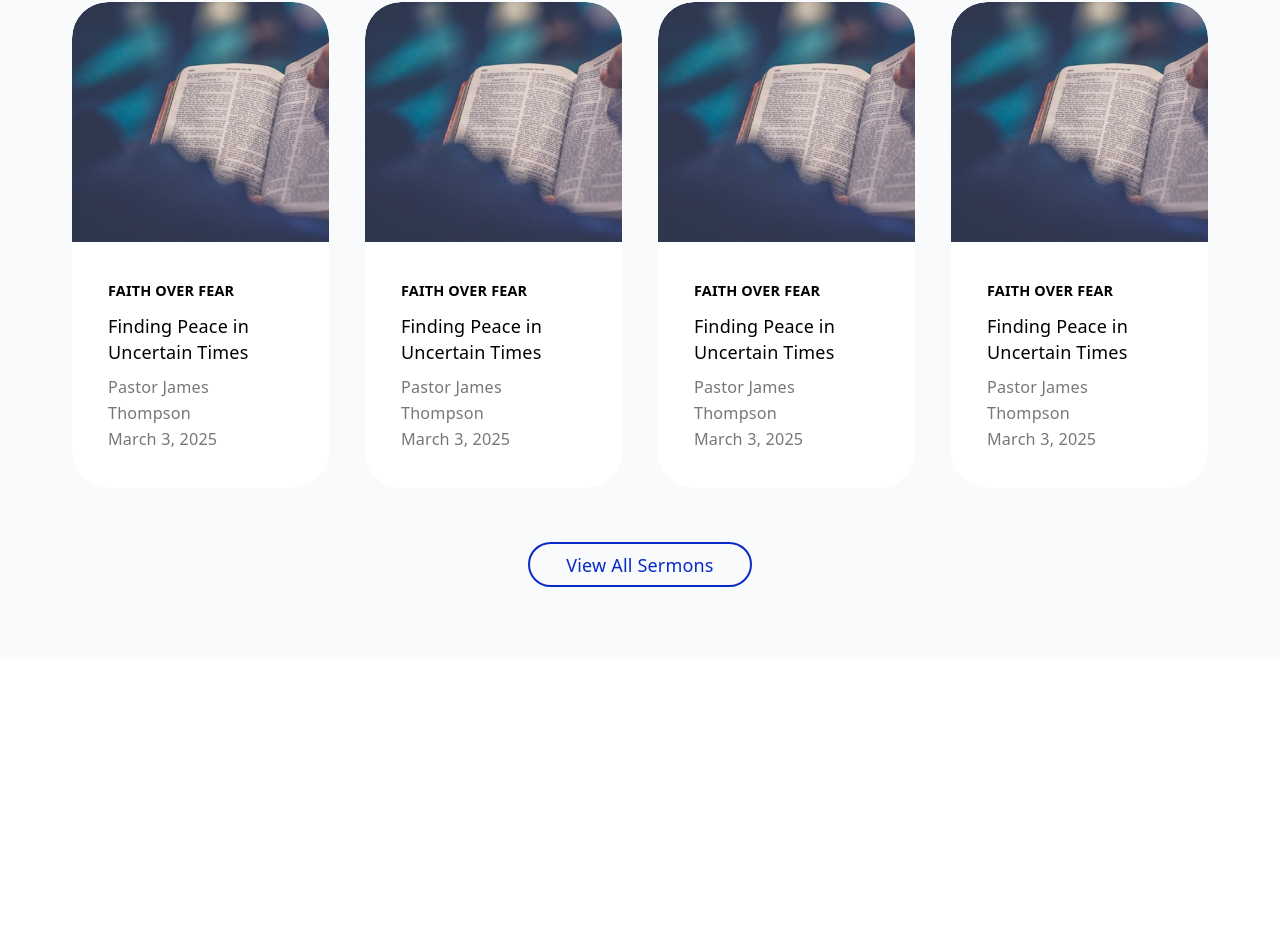
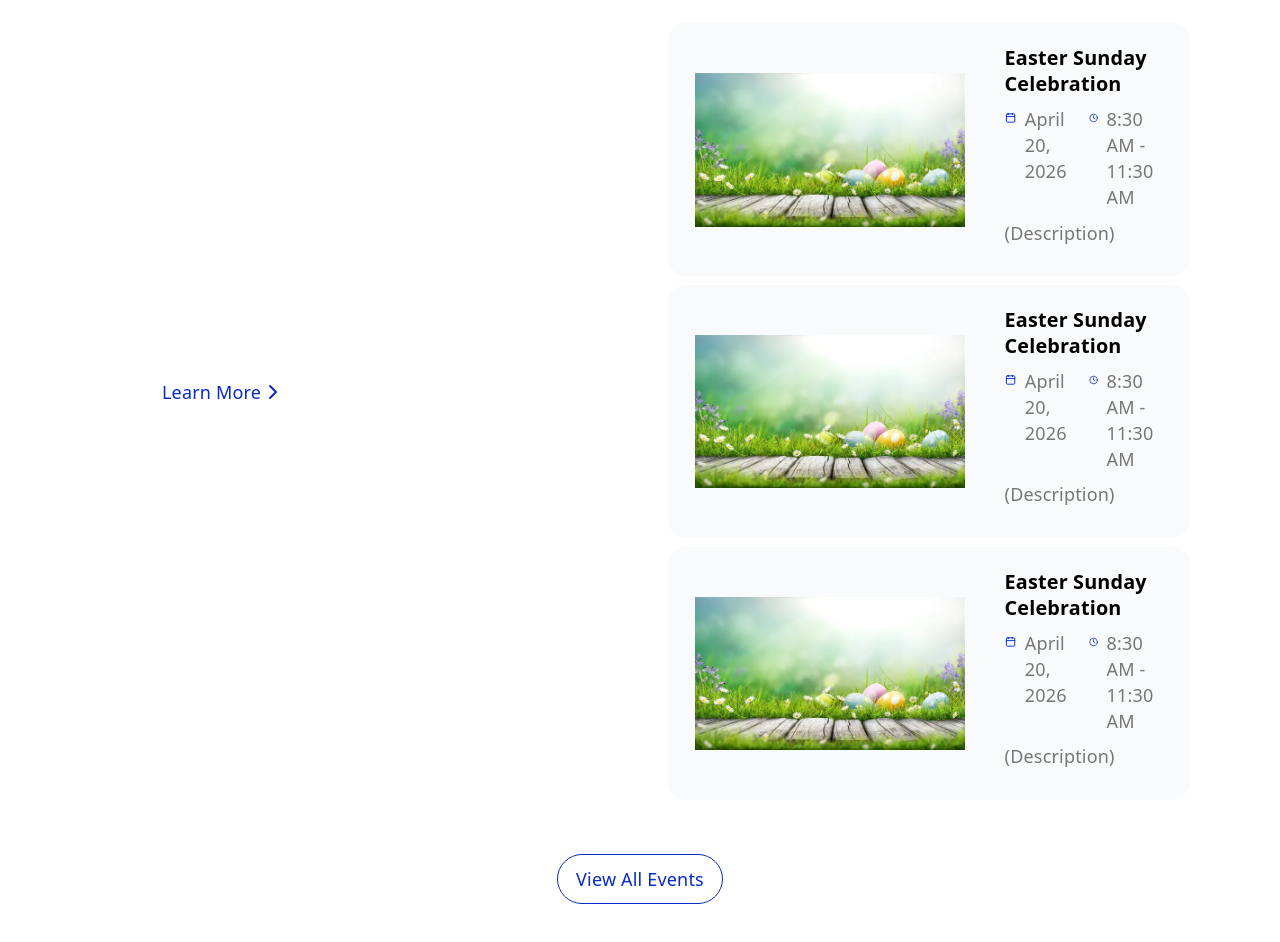
Before and after one commit to dominioncityalapere/dcalapere_webapp, a React (Vite) app in the folder dcalapere/: page / in a window 1280 px wide. Shown: the part 1856-2798 px from the top of the page. Before the commit the page ends 2515 px from the top, so only its background shows below. Built offline with nearby package versions, Linux system fonts and the light colour scheme; no server answers.

Commit message:
Added event section to the home page.

```diff
--- a/dcalapere/src/App.tsx
+++ b/dcalapere/src/App.tsx
@@ -6,6 +6,7 @@ import HeroSection from './sections/HeroSection.tsx'
 import ServiceTimeSection from './sections/ServiceTimeSection.tsx'
 import DailyDevotional from './sections/DailyDevotional.tsx'
 import SermonSection from './sections/SermonSection.tsx'
+import EventsSection from './sections/EventsSection.tsx'
 import AdminDashboard from './admin/AdminDashboard.tsx'
 import AdminLogin from './admin/AdminLogin.tsx';
 
@@ -18,6 +19,7 @@ function HomePage() {
         <HeroSection />
         <ServiceTimeSection />
         <DailyDevotional />
+        <EventsSection />
         <SermonSection />
       </main>
     </>
--- a/dcalapere/src/admin/AdminDashboard.ts
+++ b/dcalapere/src/admin/AdminDashboard.ts
@@ -12,7 +12,7 @@ export const AdminContainer = styled.div`
   display: flex;
   flex-direction: column;
   align-items: center;
-  height: 100vh;
+  height: 100dvh;
 
   form {
     display: grid;
--- a/dcalapere/src/admin/AdminLogin.ts
+++ b/dcalapere/src/admin/AdminLogin.ts
@@ -12,13 +12,17 @@ export const LoginContainer = styled.div`
   display: flex;
   flex-direction: column;
   align-items: center;
-  height: 100vh;
+  height: 100dvh;
+
+  h1 {
+    padding-top: 4rem;
+  }
 
   form {
     display: grid;
     grid-template-columns: auto;
     gap: 1rem;
-    padding-top: 0.6rem;
+    padding-top: 1rem;
     width: 100%;
 
     @media (min-width: 768px) {
--- /dev/null
+++ b/dcalapere/src/sections/EventsSection.ts
@@ -0,0 +1,179 @@
+import styled from "styled-components";
+import eventImage from "../images/eventImage.jpg";
+
+export const PrimaryColor = "#072ac8";
+export const WhiteColor = "#FFFFFF";
+export const BlackColor = "#000000";
+export const YellowColor = "#CA8A04";
+export const OffWhiteColor = "#f9fafb";
+export const GreyColor = "#777777";
+export const DevotionalContentBgColor = "rgba(255, 255, 255, 0.69)";
+
+export const A = styled.a`
+  text-decoration: none;
+  cursor: pointer;
+  width: fit-content;
+`;
+
+export const AEvents = styled.a`
+  text-decoration: none;
+  cursor: pointer;
+  text: center;
+  display: inline-flex;
+  justify-content: center;
+`;
+
+export const BgColor = styled.div`
+  background: ${WhiteColor};
+  padding: 3rem 1rem;
+
+  @media (min-width: 768px) {
+    padding: 5rem;
+  }
+
+  @media (min-width: 1024px) {
+    padding: 5rem;
+  }
+`;
+
+export const EventsContent = styled.div`
+  color: ${BlackColor};
+
+  .sectionTitle {
+    padding-bottom: 1.5rem;
+    font-weight: bold;
+    font-size: 2rem;
+
+    @media (min-width: 768px) {
+      padding-bottom: 1.5rem;
+      font-size: 3rem;
+    }
+  }
+
+  .sectionSubTitle {
+    padding-bottom: 3rem;
+  }
+
+  .eventWrapper {
+    display: flex;
+    flex-direction: column;
+    gap: 2rem;
+
+    @media (min-width: 1024px) {
+      flex-direction: row;
+    }
+  }
+
+  .eventDetail {
+    background-image:
+      linear-gradient(rgba(37, 64, 185, 0.85)), url(${eventImage});
+    display: flex;
+    flex-direction: column;
+    gap: 0.7rem;
+    text-align: left;
+    color: ${WhiteColor};
+    padding: 2rem;
+    border-radius: 2rem;
+
+    @media (min-width: 1024px) {
+      width: 50%;
+      padding: 3rem;
+    }
+  }
+
+  .eventTitle {
+    font-size: 1.5rem;
+    padding-bottom: 1.5rem;
+    font-weight: bold;
+
+    @media (min-width: 768px) {
+      font-size: 2.5rem;
+    }
+  }
+
+  .numberDetail {
+    display: flex;
+    gap: 0.5rem;
+  }
+
+  .numberDetailSidebar {
+    display: flex;
+    flex-direction: column;
+    gap: 0.5rem;
+    padding-bottom: 0.5rem;
+    color: ${GreyColor};
+    font-size: 0.8rem;
+
+    @media (min-width: 768px) {
+      flex-direction: row;
+      font-size: 1rem;
+    }
+  }
+
+  .eventDetailSidebar {
+    display: flex;
+    flex-direction: column;
+    text-align: left;
+    gap: 0.5rem;
+
+    .imageAlignText {
+      display: flex;
+      gap: 0.5rem;
+      align-items: center;
+      background: ${OffWhiteColor};
+      padding: 0.5rem;
+      border-radius: 1rem;
+
+      .eventTitleSidebar {
+        font-size: 1rem;
+        font-weight: bold;
+        padding-bottom: 0.5rem;
+
+        @media (min-width: 768px) {
+          font-size: 1.1rem;
+        }
+      }
+
+      .textSidebar {
+        padding: 0.7rem;
+      }
+    }
+
+    .eventImageSidebar {
+      width: 10rem;
+      border-radius: 1rem;
+
+      @media (min-width: 768px) {
+        width: 15rem;
+        padding: 1rem;
+      }
+    }
+
+    @media (min-width: 1024px) {
+      width: 50%;
+    }
+  }
+`;
+
+export const LearnButton = styled.div`
+  width: fit-content;
+  padding: 0.6rem 1rem;
+  display: flex;
+  align-items: center;
+  justify-content: center;
+  color: ${PrimaryColor};
+  background: ${WhiteColor};
+  margin-top: 1rem;
+`;
+
+export const EventsButton = styled.div`
+  width: fit-content;
+  display: flex;
+  padding: 0.6rem 1rem;
+  align-items: center;
+  justify-content: center;
+  color: ${PrimaryColor};
+  background: transparent;
+  border: 0.1rem solid ${PrimaryColor};
+  margin-top: 3rem;
+`;
--- /dev/null
+++ b/dcalapere/src/sections/EventsSection.tsx
@@ -0,0 +1,190 @@
+import { Clock4, Calendar, MapPin, ChevronRight } from "lucide-react";
+import eventImage from "../images/eventImage.jpg";
+
+import {
+  A,
+  PrimaryColor,
+  BgColor,
+  EventsContent,
+  LearnButton,
+  EventsButton,
+  AEvents,
+} from "./EventsSection";
+
+const EventsSection = () => {
+  return (
+    <BgColor>
+      <EventsContent>
+        <p className="sectionTitle">Upcoming Events</p>
+        <p className="sectionSubTitle">
+          Join us for fellowship, growth, and community
+        </p>
+
+        <div className="eventWrapper">
+          <div className="eventDetail">
+            <p className="eventTitle">Easter Sunday Celebration</p>
+
+            <div className="numberDetail">
+              <Calendar />
+              <p className="eventDate">April 20, 2026</p>
+            </div>
+
+            <div className="numberDetail">
+              <Clock4 />
+              <p className="dayTime">8:30 AM - 11:30 AM</p>
+            </div>
+
+            <div className="numberDetail">
+              <MapPin />
+              <p>
+                2nd Floor Tanterlizer Building, 3 Oluwakemi Street, Alapere
+                Roundabout, Lagos
+              </p>
+            </div>
+
+            <div className="numberDetail">
+              <p>(Description)</p>
+            </div>
+
+            <A href="#">
+              <LearnButton
+                style={{
+                  borderRadius: "3rem",
+                }}
+              >
+                Learn More <ChevronRight />
+              </LearnButton>
+            </A>
+          </div>
+
+          {/* Sidebar Events */}
+
+          <div className="eventDetailSidebar">
+            <div className="imageAlignText">
+              <img
+                className="eventImageSidebar"
+                src={eventImage}
+                alt="Event Image"
+              />
+
+              <div className="textSidebar">
+                <p className="eventTitleSidebar">Easter Sunday Celebration</p>
+
+                <div className="numberDetailSidebar">
+                  <div style={{ display: "flex", gap: "0.5rem" }}>
+                    <Calendar
+                      style={{
+                        color: PrimaryColor,
+                      }}
+                    />
+                    <p className="eventDate">April 20, 2026</p>
+                  </div>
+
+                  <div style={{ display: "flex", gap: "0.5rem" }}>
+                    <Clock4
+                      style={{
+                        color: PrimaryColor,
+                      }}
+                    />
+                    <p className="dayTime">8:30 AM - 11:30 AM</p>
+                  </div>
+                </div>
+
+                <div className="numberDetailSidebar">
+                  <p>(Description)</p>
+                </div>
+              </div>
+            </div>
+
+            {/* Second Event Sidebar */}
+
+            <div className="imageAlignText">
+              <img
+                className="eventImageSidebar"
+                src={eventImage}
+                alt="Event Image"
+              />
+
+              <div className="textSidebar">
+                <p className="eventTitleSidebar">Easter Sunday Celebration</p>
+
+                <div className="numberDetailSidebar">
+                  <div style={{ display: "flex", gap: "0.5rem" }}>
+                    <Calendar
+                      style={{
+                        color: PrimaryColor,
+                      }}
+                    />
+                    <p className="eventDate">April 20, 2026</p>
+                  </div>
+
+                  <div style={{ display: "flex", gap: "0.5rem" }}>
+                    <Clock4
+                      style={{
+                        color: PrimaryColor,
+                      }}
+                    />
+                    <p className="dayTime">8:30 AM - 11:30 AM</p>
+                  </div>
+                </div>
+
+                <div className="numberDetailSidebar">
+                  <p>(Description)</p>
+                </div>
+              </div>
+            </div>
+
+            {/* Third Event Sidebar */}
+
+            <div className="imageAlignText">
+              <img
+                className="eventImageSidebar"
+                src={eventImage}
+                alt="Event Image"
+              />
+
+              <div className="textSidebar">
+                <p className="eventTitleSidebar">Easter Sunday Celebration</p>
+
+                <div className="numberDetailSidebar">
+                  <div style={{ display: "flex", gap: "0.5rem" }}>
+                    <Calendar
+                      style={{
+                        color: PrimaryColor,
+                      }}
+                    />
+                    <p className="eventDate">April 20, 2026</p>
+                  </div>
+
+                  <div style={{ display: "flex", gap: "0.5rem" }}>
+                    <Clock4
+                      style={{
+                        color: PrimaryColor,
+                      }}
+                    />
+                    <p className="dayTime">8:30 AM - 11:30 AM</p>
+                  </div>
+                </div>
+
+                <div className="numberDetailSidebar">
+                  <p>(Description)</p>
+                </div>
+              </div>
+            </div>
+          </div>
+        </div>
+      </EventsContent>
+
+      <AEvents href="#">
+        <EventsButton
+          style={{
+            borderRadius: "3rem",
+          }}
+        >
+          View All Events
+        </EventsButton>
+      </AEvents>
+    </BgColor>
+  );
+};
+export default EventsSection;
--- a/dcalapere/src/sections/ServiceTimeSection.ts
+++ b/dcalapere/src/sections/ServiceTimeSection.ts
@@ -4,11 +4,12 @@ export const PrimaryColor = "#072ac8";
 export const WhiteColor = "#FFFFFF";
 export const BlackColor = "#000000";
 export const YellowColor = "#CA8A04";
+export const OffWhiteColor = "#f9fafb";
 export const ServicesBgColor = "rgba(55, 92, 214, 0.27)";
 export const BorderLineColor = "rgba(173, 203, 224, 0.2)";
 
 export const BgColor = styled.div`
-  background-color: ${WhiteColor};
+  background-color: ${OffWhiteColor};
 `;
 
 export const ServiceContent = styled.div`
```
Also changed, not shown: dcalapere/src/admin/AdminDashboard.tsx (+10 -0 lines), dcalapere/src/images/eventImage.jpg (added).
